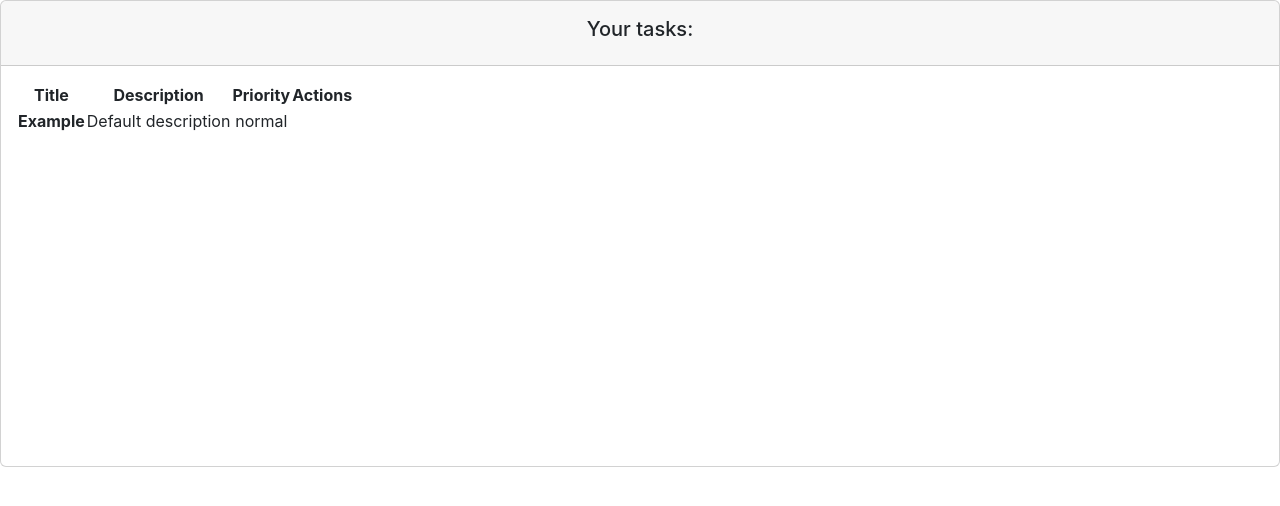
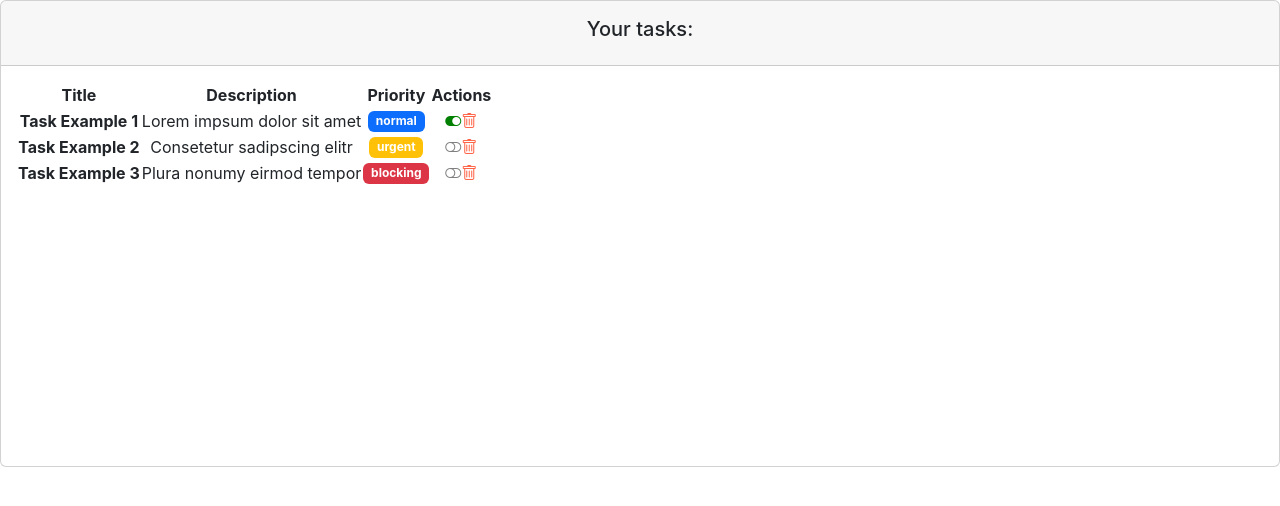
Before and after one commit to thepixelboy/ob-reactjs, a React (Create React App) app: page / in a window 1280 px wide. Shown: the top 506 px of the page. Built offline with nearby package versions, Linux system fonts and the light colour scheme.

Commit message:
feat: add bootstrap icons, functions for styling tasks

```diff
--- a/package.json
+++ b/package.json
@@ -7,6 +7,7 @@
     "@testing-library/react": "^13.3.0",
     "@testing-library/user-event": "^13.5.0",
     "bootstrap": "^5.2.0",
+    "bootstrap-icons": "^1.9.1",
     "node-sass": "^7.0.1",
     "react": "^18.2.0",
     "react-dom": "^18.2.0",
--- a/src/components/containers/task_list.jsx
+++ b/src/components/containers/task_list.jsx
@@ -5,17 +5,34 @@ import TaskComponent from "../pure/task";
 
 // Importamos la hoja de estilos task.scss
 import "../../styles/task.scss";
+import TaskForm from "../pure/forms/taskForm";
 
 const TaskListComponent = () => {
-  const defaultTask = new Task(
-    "Example",
-    "Default description",
+  const defaultTask1 = new Task(
+    "Task Example 1",
+    "Lorem impsum dolor sit amet",
+    true,
+    LEVELS.NORMAL
+  );
+  const defaultTask2 = new Task(
+    "Task Example 2",
+    "Consetetur sadipscing elitr",
     false,
-    LEVELS.NORMAL
+    LEVELS.URGENT
+  );
+  const defaultTask3 = new Task(
+    "Task Example 3",
+    "Plura nonumy eirmod tempor",
+    false,
+    LEVELS.BLOCKING
   );
 
   // Estado del componente
-  const [tasks, setTasks] = useState([defaultTask]);
+  const [tasks, setTasks] = useState([
+    defaultTask1,
+    defaultTask2,
+    defaultTask3,
+  ]);
   const [loading, setLoading] = useState(true);
 
   // Control del ciclo de vida del componente
@@ -55,11 +72,16 @@ const TaskListComponent = () => {
               </thead>
               <tbody>
                 {/* TODO: Iterar sobre una lista de tareas */}
-                <TaskComponent task={defaultTask}></TaskComponent>
+                {tasks.map((task, index) => {
+                  return (
+                    <TaskComponent key={index} task={task}></TaskComponent>
+                  );
+                })}
               </tbody>
             </table>
           </div>
         </div>
+        <TaskForm></TaskForm>
       </div>
       {/* TODO: Use for/map to render tasks list  */}
       {/* <TaskComponent task={defaultTask}></TaskComponent> */}
--- /dev/null
+++ b/src/components/pure/forms/taskForm.jsx
@@ -0,0 +1,7 @@
+import React from "react";
+
+const TaskForm = () => {
+  return <form></form>;
+};
+
+export default TaskForm;
--- a/src/components/pure/task.jsx
+++ b/src/components/pure/task.jsx
@@ -4,6 +4,7 @@ import { Task } from "../../models/task.class";
 
 // Importamos la hoja de estilos task.scss
 import "../../styles/task.scss";
+import { LEVELS } from "../../models/levels.enum";
 
 const TaskComponent = ({ task }) => {
   useEffect(() => {
@@ -12,6 +13,29 @@ const TaskComponent = ({ task }) => {
       console.log(`Task ${task.name} is going to be unmounted`);
     };
   }, [task]);
+
+  // Returns a badge style depending on task's level
+  function taskLevelBadgeStyle() {
+    switch (task.level) {
+      case LEVELS.BLOCKING:
+        return "badge bg-danger";
+      case LEVELS.URGENT:
+        return "badge bg-warning";
+      case LEVELS.NORMAL:
+        return "badge bg-primary";
+      default:
+        break;
+    }
+  }
+
+  // Returns an icon style and color depending on task's status
+  function taskStatuStyle() {
+    if (task.completed) {
+      return "bi-toggle-on completed";
+    } else {
+      return "bi-toggle-off pending";
+    }
+  }
 
   return (
     <tr className="fw-normal">
@@ -22,12 +46,13 @@ const TaskComponent = ({ task }) => {
         <span>{task.description}</span>
       </td>
       <td className="align-middle">
-        {/* TODO: Sustituir por un badge de Bootstrap */}
-        <span>{task.level}</span>
+        <h6 className="mb-0">
+          <span className={taskLevelBadgeStyle()}>{task.level}</span>
+        </h6>
       </td>
-      <td className="align-middle">
-        {/* TODO: Sustituir por un icono de Bootstrap */}
-        <span>{task.completed}</span>
+      <td className="align-middle task-status">
+        <i className={taskStatuStyle()}></i>
+        <i className="bi-trash delete"></i>
       </td>
     </tr>
   );
--- a/src/index.js
+++ b/src/index.js
@@ -3,6 +3,7 @@ import ReactDOM from "react-dom/client";
 
 // Añadimos Bootstrap al proyecto
 import "bootstrap/dist/css/bootstrap.min.css";
+import "bootstrap-icons/font/bootstrap-icons.css";
 // ! Importante: los estilos personalizados deben cargarse siempre después de los estilos de Bootstrap
 
 import "./index.css";
--- a/src/styles/task.scss
+++ b/src/styles/task.scss
@@ -6,3 +6,15 @@ h1 {
   font-weight: bold;
   color: cadetblue;
 }
+
+.task-status {
+  i.completed {
+    color: green;
+  }
+  i.pending {
+    color: gray;
+  }
+  i.delete {
+    color: tomato;
+  }
+}
```
Also changed, not shown: 1 other file (tests, documents, lock files or other folders).
